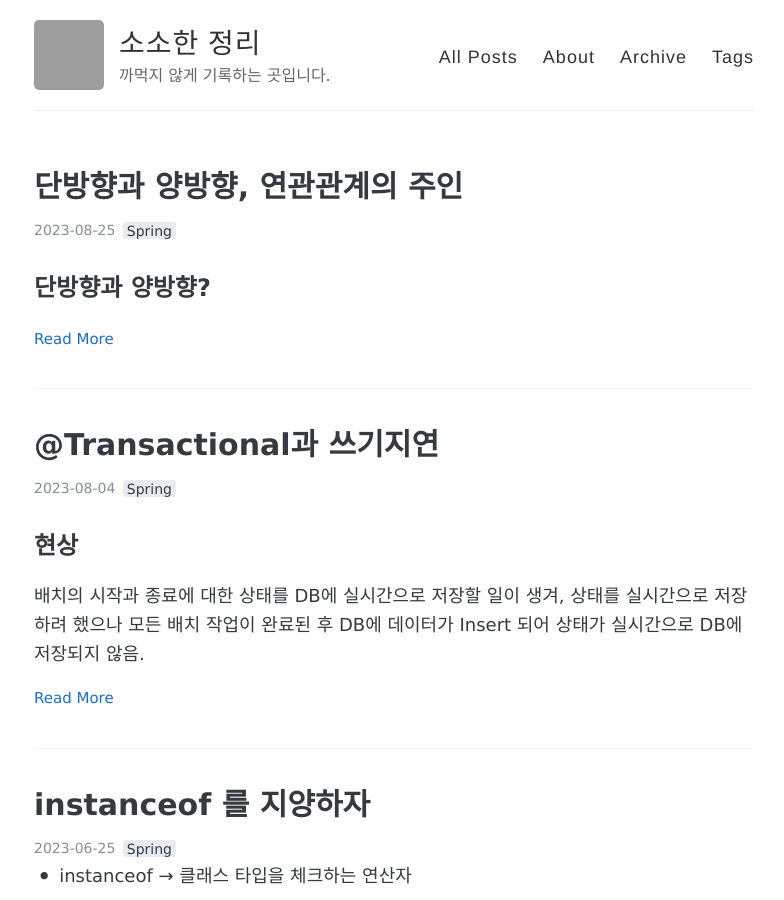
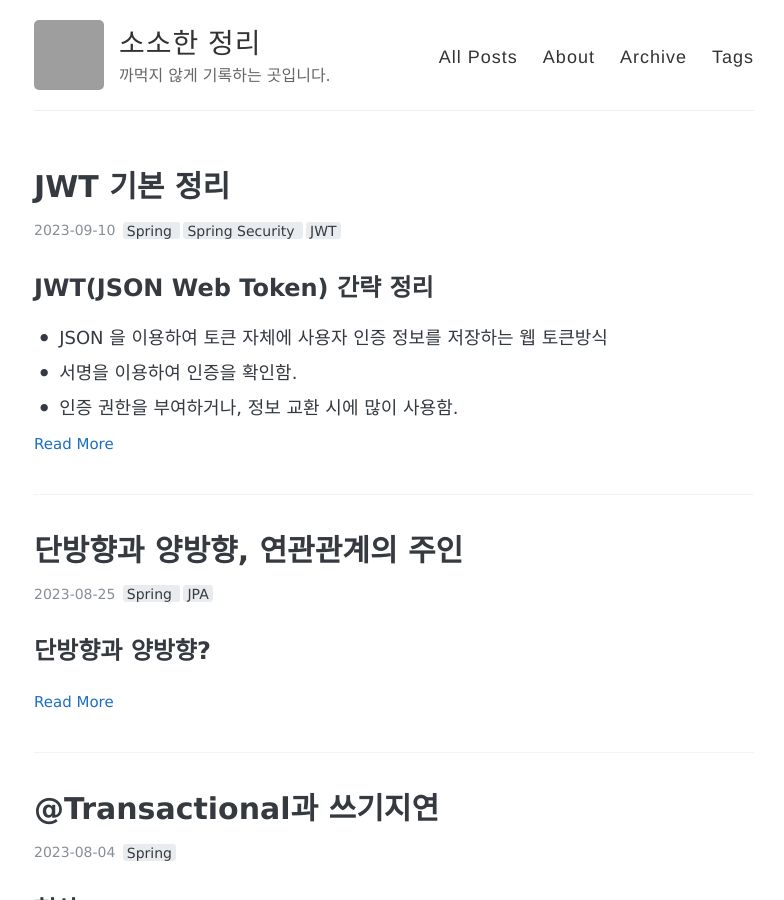
Before and after one commit to hojoon90/hojoon90.github.io, a Jekyll site: the page built from index.html, in a window 1280 px wide and 900 px high. Shown: the whole window, without its empty margins (246-1030 px from the left). Built offline with Jekyll 4.4.1, drawn with Linux system fonts in a browser that asks for light colours; the list of posts is cut into pages by our own code; part of the change alters nothing that is shown; some of the changed text lies outside the part shown; grey boxes are pictures that could not be loaded.

Commit message:
JWT 정리

```diff
--- a/Dev-Spring/_posts/2023-08-25-jpa_relation_1.md
+++ b/Dev-Spring/_posts/2023-08-25-jpa_relation_1.md
@@ -1,7 +1,7 @@
 ---
 layout: post
 title: "단방향과 양방향, 연관관계의 주인"
-tags: [Spring]
+tags: [Spring, JPA]
 comments: true
 ---
 
--- /dev/null
+++ b/Dev-Spring/_posts/2023-09-10-JWT_basic.md
@@ -0,0 +1,68 @@
+---
+layout: post
+title: "JWT 기본 정리"
+tags: [Spring, Spring Security, JWT]
+comments: true
+---
+
+## JWT(JSON Web Token) 간략 정리
+* JSON 을 이용하여 토큰 자체에 사용자 인증 정보를 저장하는 웹 토큰방식
+* 서명을 이용하여 인증을 확인함.
+* 인증 권한을 부여하거나, 정보 교환 시에 많이 사용함.
+
+### 장점
+* Secret Key 가 탈취되지 않는 한 데이터 위변조 방지 가능
+* 인증 정보를 모두 갖고 있으므로 별도 저장소가 필요 없음.
+* 모바일에서 사용 가능
+* 확장성 우수
+
+### 단점
+* 토큰 탈취 시 대처하기가 쉽지 않음
+    * 토큰 만료전까지는 자유롭게 사용 가능
+    * 강제 로그아웃, 접근 제한등의 처리를 할 수 없음(별도 저장을 하지 않으므로)
+* payload 가 많을 경우 성능 영향
+* payload 는 암호화 되지 않으므로 자체 암호화 혹은 중요 정보는 담지 않도록 처리
+
+### 구성 요소
+Header, Payload, Signature 세가지 부분으로 분리되며, 보통 키는 아래와 같은 형태를 띔
+> xxxxx.yyyyyyyy.zzzz
+
+'.'으로 구분 되며, 각각 앞에서 부터 Header, Payload, Signature 이다.
+
+* Header: Signature(서명) 생성에 사용된 알고리즘, 타입이 들어감
+* Payload: 실제 사용하는 정보가 있음. JWT 에서 정의한 값도 있으며, 사용자 임의로 커스텀 가능
+    * https://datatracker.ietf.org/doc/html/rfc7519#section-4.1
+* Signature: 토큰 유효성을 검증하기 위한 문자열. Header+Payload+SecretKey 로 값을 생성함.
+
+### 인증 타입
+> Authorization: &#60;type&#62; &#60;credentials&#62;
+
+인증 헤더 부분에서 Type 에 해당하는 부분이 인증 타입임.
+
+* Basic: 기본적인 인증방식. 사용자의 아이디, PW를 Base64로 인코딩한 값을 인증정보로 사용.
+* Bearer: OAuth2.0 프레임 워크에서 사용하는 토큰 인증방식. (JWT에서 사용)
+* 이 외에 Digest, HOBA, Mutual, AWS4-HMAC-SHA256 등이 있음.
+
+## Refresh Token
+
+* 새로운 인증 토큰을 발급하기 위한 용도.
+* access token(엑세스 토큰)의 경우 탈취 되면 본인을 확인할 수 없음.
+* 그렇기에 엑세스 토큰의 만료시간을 짧게 가지고, refresh token(리프레시 토큰) 으로 해당 토큰을 재갱신
+* 보통 엑세스 토큰은 만료시간이 짧고, 리프레시 토큰은 만료시간이 김.
+* 리프레시 토큰은 클라이언트쪽에서 안전한 곳에 보관해야 함.
+
+### 리프레시 토큰 동작 방식
+1. 엑세스 토큰 발급
+    1. 이때 리프레시 토큰도 함께 발급
+2. 발급한 엑세스 토큰이 만료되면 서버에서 만료 응답 전달.
+3. 클라이언트는 엑세스 토큰과 리프레시 토큰을 서버에 전달.
+4. 서버에서는 전달받은 엑세스 토큰으로 사용자 정보를 확인.
+5. 리프레시 토큰이 만료되지 않았는지 확인 후, 만료되지 않았으면 새로운 토큰 제공
+
+### 리프레시 토큰 저장소
+* 리프레시 토큰과 엑세스 토큰은 서버에서 별도의 저장소에 저장해주는것이 좋음.
+* 만약 리프레시 토큰까지 탈취되었더라도, 서버에서 검증을 통해 해당 토큰들을 파기시킬 수 있기 떄문.
+    * 탈취당한 리프레시 토큰으로 새로운 엑세스 토큰을 발급하여 사용할 경우, 서버에서 해당 토큰을 비교하여 파기가 가능하기 때문.
+    * https://stackoverflow.com/questions/32060478/is-a-refresh-token-really-necessary-when-using-jwt-token-authentication
+    * 또는 탈취당한 토큰을 삭제하여 접근을 막을 수 있음.
+* 보통 NoSQL을 이용하여 토큰을 저장해둔다.
```
